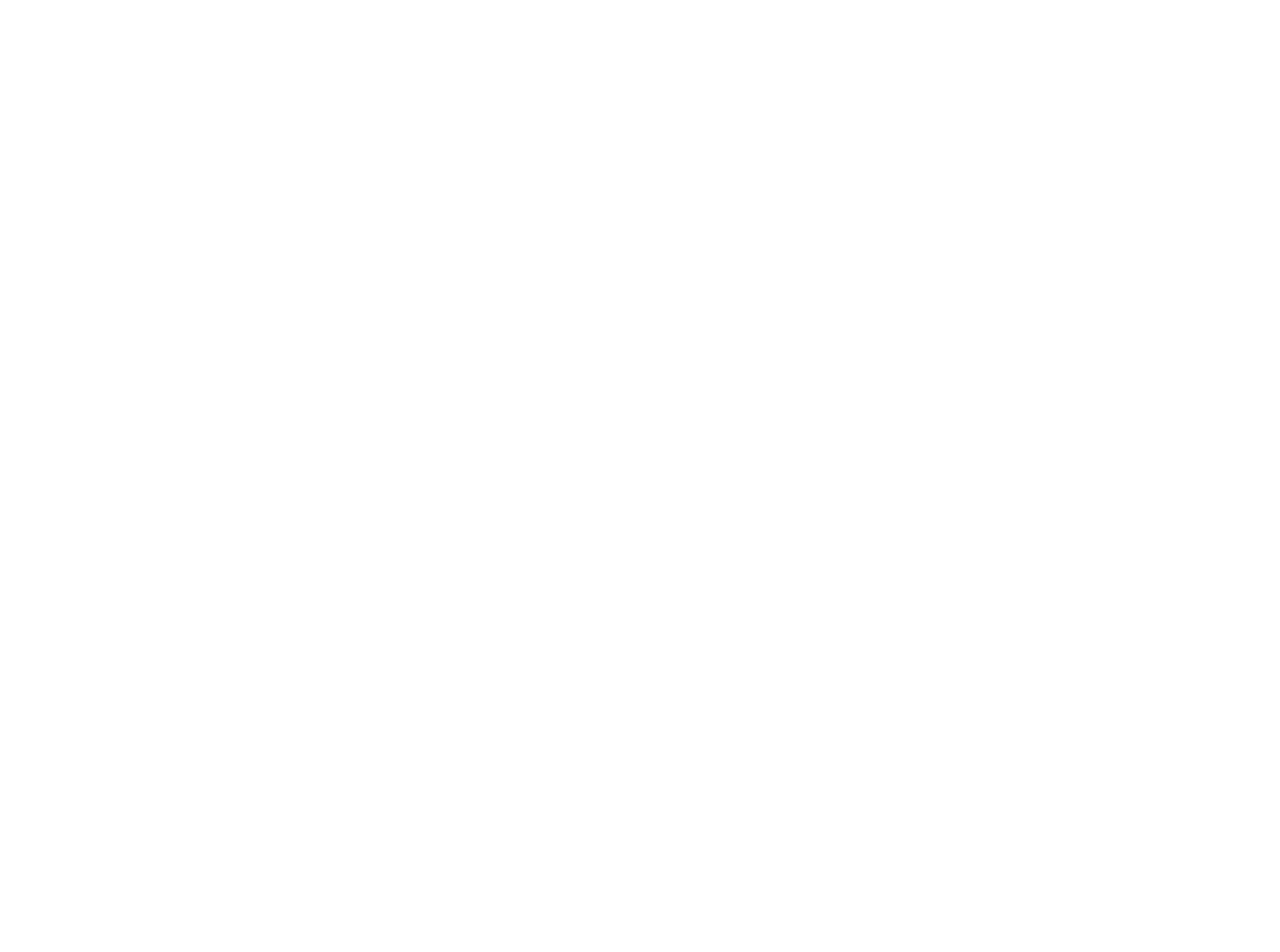
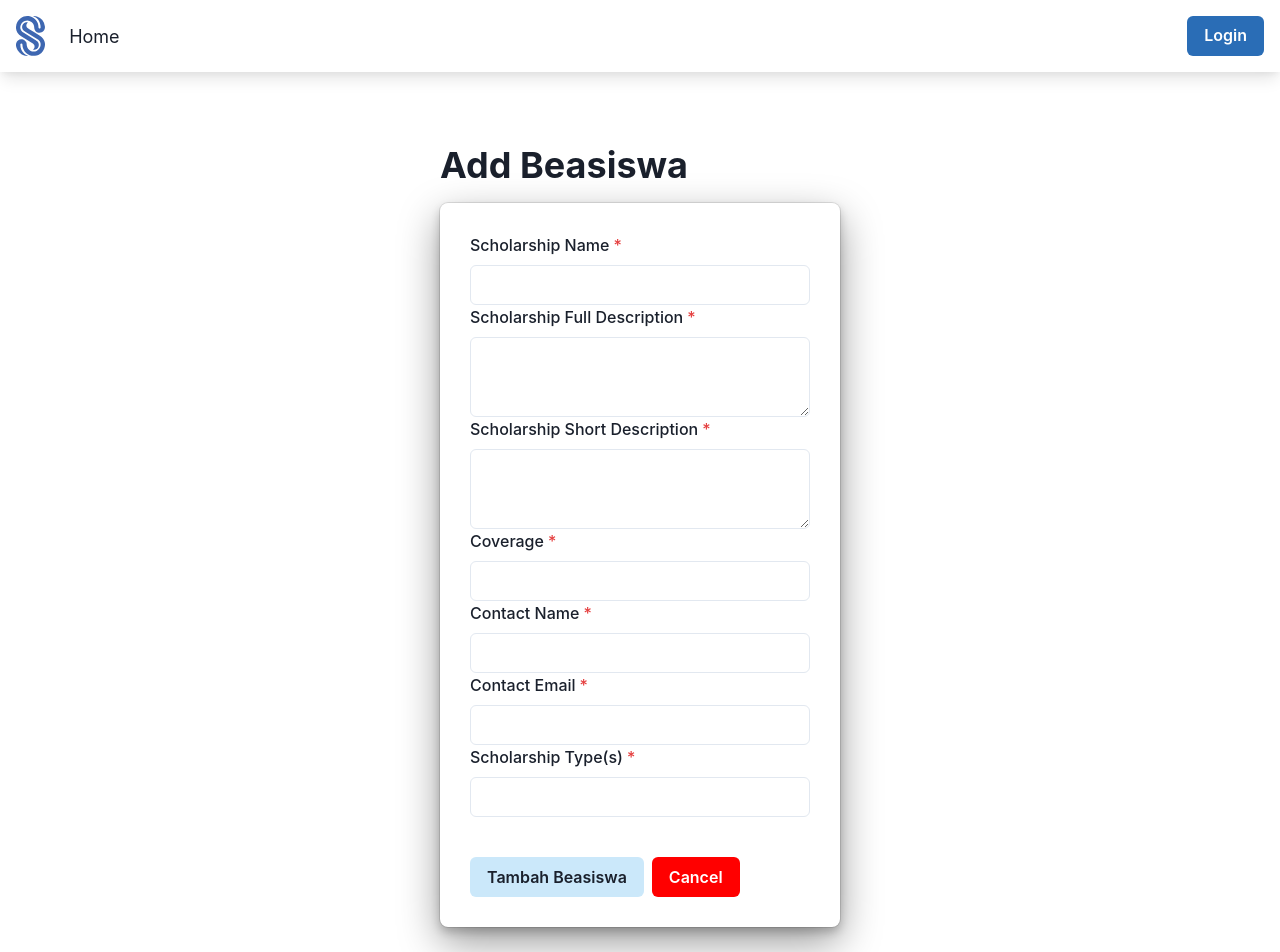
Before and after one commit to IceTeaXXD/Scholee-HiFi, a React (Vite) app: page /scholarships/add in a window 1280 px wide. Before the commit this address had no page. Shown: the top 952 px of the page. Before the commit the page ends 800 px from the top, so only its background shows below. Built offline with nearby package versions, Linux system fonts and the light colour scheme.

Commit message:
feat: Add Scholarship

```diff
--- a/src/App.tsx
+++ b/src/App.tsx
@@ -8,6 +8,7 @@
 import Register from './pages/Register'
 import Dashboard from './pages/Dashboard'
 import ReviewDocument from './pages/ReviewDocument'
+import AddScholarship from './pages/AddScholarship'
 
 function App() {
   return (
@@ -20,6 +21,7 @@
             path="/scholarships/viewmore"
             element={<ScholarshipViewMore />}
           />
+          <Route path="/scholarships/add" element={<AddScholarship />} />
           <Route path="/bookmarks" element={<Bookmarks />} />
           <Route path="/profile" element={<Profile />} />
           <Route path="/login" element={<Login />} />
--- /dev/null
+++ b/src/components/Scholarships/Add.tsx
@@ -0,0 +1,71 @@
+import {
+  Box,
+  Button,
+  Flex,
+  FormControl,
+  FormLabel,
+  HStack,
+  Heading,
+  Input,
+  Stack,
+  Textarea,
+} from '@chakra-ui/react'
+import { Link } from 'react-router-dom'
+
+const Add: React.FC = () => {
+  return (
+    <Flex minH={'100vh'} align={'center'} justify={'center'}>
+      <Stack spacing={4} w={'full'} maxW={'md'} rounded={'xl'} p={6} my={12}>
+        <Heading>Add Beasiswa</Heading>
+        <Box boxShadow={'dark-lg'} rounded={'lg'} p={'30'}>
+          <FormControl isRequired>
+            <FormLabel>Scholarship Name</FormLabel>
+            <Input type="text" />
+          </FormControl>
+
+          <FormControl isRequired>
+            <FormLabel>Scholarship Full Description</FormLabel>
+            <Textarea />
+          </FormControl>
+
+          <FormControl isRequired>
+            <FormLabel>Scholarship Short Description</FormLabel>
+            <Textarea />
+          </FormControl>
+
+          <FormControl isRequired>
+            <FormLabel>Coverage</FormLabel>
+            <Input type="text" />
+          </FormControl>
+
+          <FormControl isRequired>
+            <FormLabel>Contact Name</FormLabel>
+            <Input type="text" />
+          </FormControl>
+
+          <FormControl isRequired>
+            <FormLabel>Contact Email</FormLabel>
+            <Input type="text" />
+          </FormControl>
+
+          <FormControl isRequired>
+            <FormLabel>Scholarship Type(s)</FormLabel>
+            <Input type="text" />
+          </FormControl>
+
+          <HStack mt={'10'}>
+            <Button bg={'primary.100'}>Tambah Beasiswa</Button>
+
+            <Link to="/scholarships">
+              <Button color={'white'} bg={'red'}>
+                Cancel
+              </Button>
+            </Link>
+          </HStack>
+        </Box>
+      </Stack>
+    </Flex>
+  )
+}
+
+export default Add
--- /dev/null
+++ b/src/pages/AddScholarship.tsx
@@ -0,0 +1,12 @@
+import Layout from '../components/Layout'
+import Add from '../components/Scholarships/Add'
+
+const AddScholarship: React.FC = () => {
+  return (
+    <Layout>
+      <Add />
+    </Layout>
+  )
+}
+
+export default AddScholarship
```
